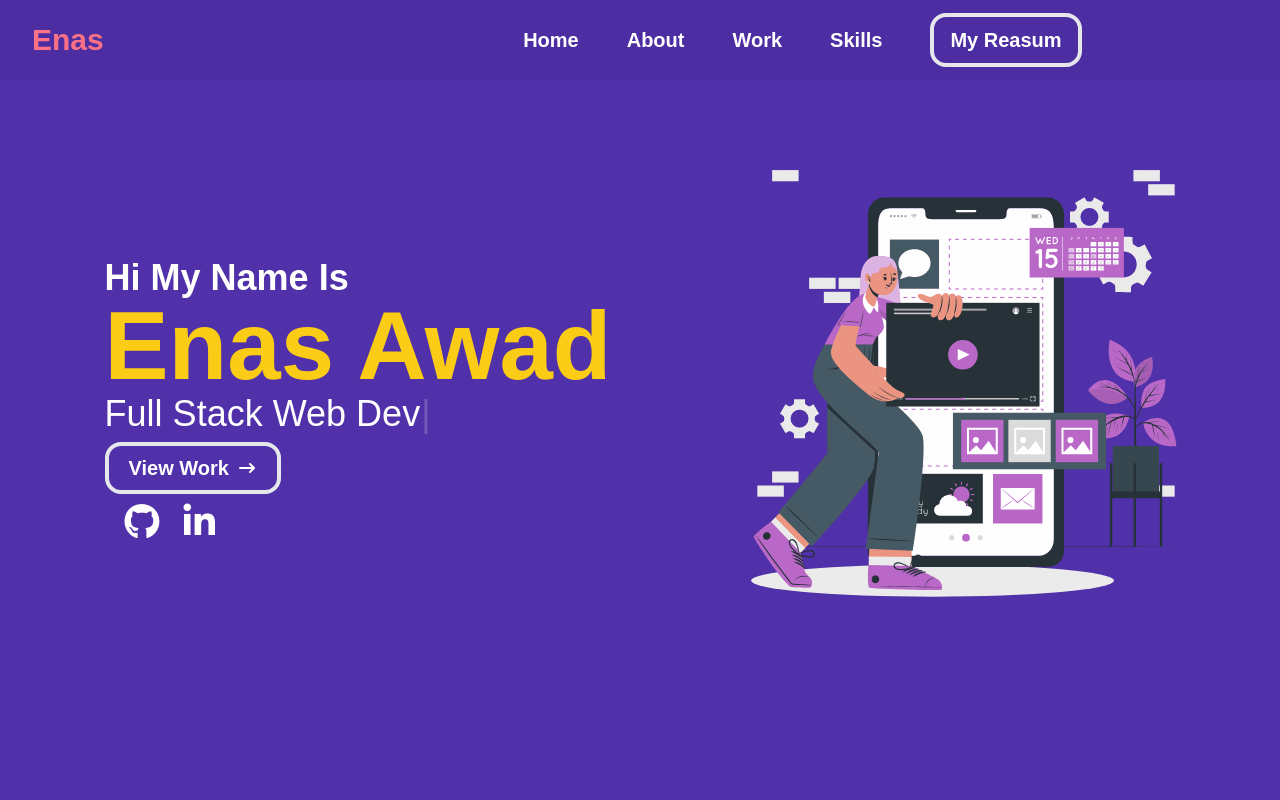
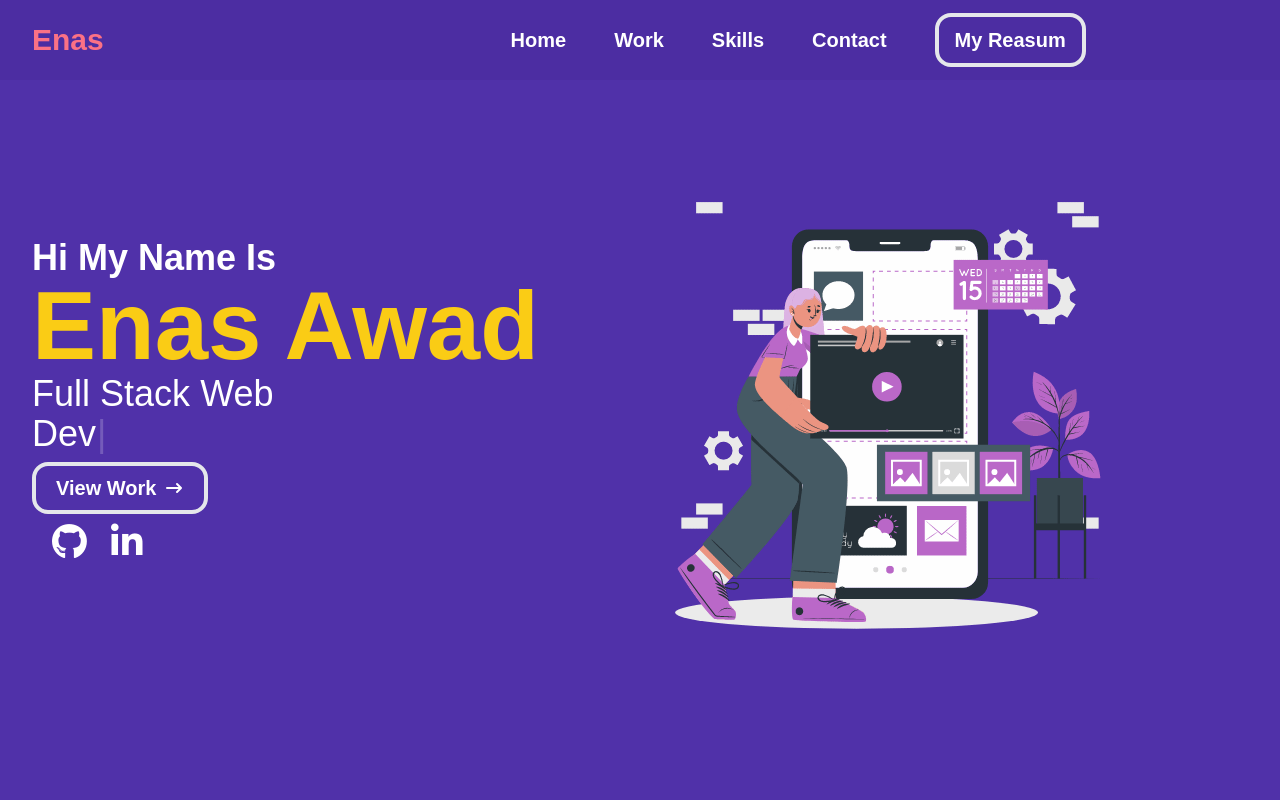
Before and after one commit to Enas-Sello/animated-portfolio, a React (Create React App) app: page / in a window 1280 px wide. Shown: the top 800 px of the page. Built offline with nearby package versions, Linux system fonts and the light colour scheme.

Commit message:
make it better

```diff
--- a/src/App.js
+++ b/src/App.js
@@ -1,9 +1,9 @@
 import { useEffect } from 'react';
 import Home from './components/home/intro';
 import Navbar from './components/nav-bar/nav';
-import Skills from './components/skills/skills';
-import Projects from './components/projects/projects';
-import About from './components/about/about';
+import Skills from './components/Skills/Skills';
+import Projects from './components/Projects/Projects';
+import About from './components/About/About';
 import Footer from './components/footer/footer';
 import './App.css';
 import Aos from 'aos';
@@ -21,9 +21,9 @@ Aos.refresh()
     <>
       <Navbar />
       <Home />
-      <About />
       <Projects />
       <Skills />
+      <About />
       <Footer/>
     </>
   );
--- a/src/components/About/About.jsx
+++ b/src/components/About/About.jsx
@@ -1,11 +1,10 @@
-import React from "react";
+import React from 'react';
 import Button from '../button/Button';
 
-const About = ( ) => {
-
-  const about= {
-        name: "Enas awad"
-      }
+const About = () => {
+  const about = {
+    name: 'Enas awad',
+  };
   return (
     <div name="About" className=" w-full h-screen  text-white capitalize">
       <div className="flex flex-col justify-center items-center w-full h-full">
@@ -27,19 +26,26 @@ const About = ( ) => {
         >
           <div
             data-aos="fade-down-left"
-            className="sm:text-right text-4xl font-bold mt-10"
+            className="sm:text-right text-4xl font-bold mt-5"
           >
-            <p>hi i'm {about.name} take a look around</p>
+            <p className=" text-center">
+              hi i'm <br />
+              {about.name}
+              <br /> take a look around
+            </p>
           </div>
           <div data-aos="fade-down-right">
-            I have started web design with Figma and Adobe XD then I joined ITI
-            ( information technology institute ) MERN Stack. Here are some
-            technologies I have learned with ITI MERN (HTML ,CSS , JavaScript,
-            EcmaScript ,Mongo db , mongoose React js , Angulr , React native,
-            node js , express js , Next js , nest, Bootstrap, tailwind.) #online
-            courses I have taken - Frontend web development with FWD
-            technologies and codeing language's ( HTML , Css , JavaScript ) - UX
-            design process with google growth " Google UX Design Professional"
+            <p className=' text-l'>
+              I have started web design with Figma and Adobe XD then I joined
+              ITI ( information technology institute ) MERN Stack. Here are some
+              technologies I have learned with ITI MERN (HTML ,CSS , JavaScript,
+              EcmaScript ,Mongo db , mongoose React js , Angulr , React native,
+              node js , express js , Next js , nest, Bootstrap, tailwind.)
+              #online courses I have taken - Frontend web development with FWD
+              technologies and codeing language's ( HTML , Css , JavaScript ) -
+              UX design process with google growth " Google UX Design
+              Professional"
+            </p>
           </div>
         </div>
         <Button />
@@ -48,4 +54,4 @@ const About = ( ) => {
   );
 };
 
-export default About
+export default About;
--- a/src/components/footer/footer.jsx
+++ b/src/components/footer/footer.jsx
@@ -10,13 +10,13 @@ function Footer() {
       <div name="footer" className="w-full  text-whte justify-center p-4">
         <hr />
         <ul className="flex justify-center text-center text-4xl mt-3 ">
-          <li data-aos="fade-left" >
+          <li >
             <a href="https://github.com/Enas-Sello">
               <AiFillGithub />
             </a>
           </li>
 
-          <li data-aos="fade-up">
+          <li>
             <a href="https://www.linkedin.com/in/enas-sellow-36153219a/">
               <AiOutlineLinkedin />
             </a>
@@ -34,7 +34,7 @@ function Footer() {
             </a>
           </li> */}
 
-          <p data-aos="fade-left" className="text-lg mt-1 ">
+          <p className="text-lg mt-1 ">
             Made My Enas Sello
           </p>
         </ul>
--- a/src/components/home/intro.jsx
+++ b/src/components/home/intro.jsx
@@ -10,7 +10,8 @@ const Intro = () => {
     UI: 'UI/UX Designer',
   };
   return (
-    <div name="home" className="flex w-full h-screen ">
+    <div name="home" className="flex w-full ">
+      <div className=" flex-1">
         <div
           className="intro
         flex flex-col justify-center h-screen capitalize max-w[1000px] mx-auto px-8"
@@ -23,15 +24,16 @@ const Intro = () => {
             {intro.name}
           </h1>
 
-        <h2 className=" text-4xl sm:text-4xl">
+          <h3 className=" text-4xl sm:text-4xl w-[17rem]">
             <Typewriter
+              className=""
               options={{
                 strings: [`${intro.jobTitle}`, `${intro.stack}`, `${intro.UI}`],
                 autoStart: true,
                 loop: true,
               }}
             />
-        </h2>
+          </h3>
           {/* <p className=" py max-w-[700px]">{intro.stack}</p> */}
           <div>
             <button className="group text-xl border-4 px-5 py-2 my-2 flex items-center rounded-2xl font-bold capitalize hover:border-yellow-400 ">
@@ -52,7 +54,9 @@ const Intro = () => {
             </div>
           </div>
         </div>
-      <div className="md:block w-50 mt-[10%] mr-16 hidden ">
+      </div>
+      <div className=" flex-1">
+        <div className="md:block w-100 mt-[25%] mr-16 hidden ">
           <img
             data-aos="fade-left"
             className="rounded-3xl"
@@ -61,6 +65,7 @@ const Intro = () => {
           ></img>
         </div>
       </div>
+    </div>
   );
 };
 
--- a/src/components/nav-bar/nav.jsx
+++ b/src/components/nav-bar/nav.jsx
@@ -5,10 +5,10 @@ import Button from '../button/Button';
 const Navbar = () => {
   const navbar = {
     link1: 'home',
-    link2: 'about',
-    link3: 'work',
-    link4: 'skills',
-    link5: 'Contact',
+    link2: 'work',
+    link3: 'skills',
+    link4: 'Contact',
+    link5: 'about',
   };
 
   const [nav, setNave] = useState(false);
@@ -101,7 +101,7 @@ const Navbar = () => {
               {navbar.link3}
             </Link>
           </li>
-          <li onClick={clickHndler} className=" py-6 text-4xl">
+          {/* <li onClick={clickHndler} className=" py-6 text-4xl">
             <Link
               onClick={clickHndler}
               to="skills"
@@ -110,14 +110,14 @@ const Navbar = () => {
             >
               {navbar.link4}
             </Link>
+          </li> */}
+          <li onClick={clickHndler} className=" py-6 text-4xl">
+           <Link onClick={clickHndler} to="skills" smooth={true} duration={500}>
+           {navbar.link4}
+           </Link>
           </li>
+          {/* <li className=" py-6 text-4xl">{contact}</li> */}
           <Button />
-          {/* <li onClick={clickHndler} className=" py-6 text-4xl">
-           <Link onClick={clickHndler} to="skills" smooth={true} duration={500}>
-             {navbar.link5}
-           </Link>
-         </li> */}
-          {/* <li className=" py-6 text-4xl">{contact}</li> */}
         </ul>
       </nav>
     </div>
```
Lines whose indentation alone changed are shown as unchanged.
